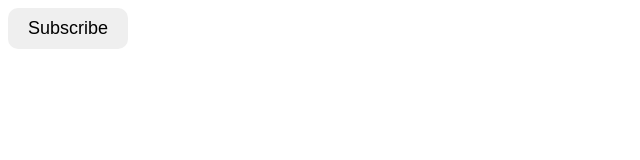
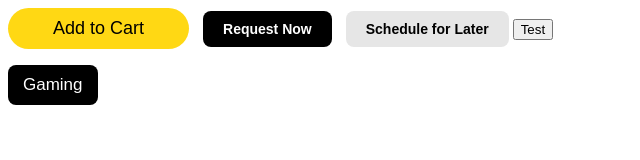
Before and after one commit to meliodaff/javascript-tutorial, a plain HTML site: page ten/index10.html in a window 1280 px wide. Shown: the whole page, without its empty margins (0-640 px from the left). Drawn offline with Linux system fonts and the light colour scheme.

Commit message:
finish the challenges

```diff
--- a/ten/index10.html
+++ b/ten/index10.html
@@ -7,7 +7,18 @@
     <title>HTML, CSS, JavaScript TOGETHER</title>
 </head>
 <body>
-    <button class="js-subscribe-button subscribe-button" onclick="subscribe()">Subscribe</button>
+    <!--<
+    button class="js-subscribe-button subscribe-button" onclick="subscribe()">Subscribe
+    </button>
+    -->
+    <button class="add-to-cart">Add to Cart</button>
+    <button class="request-now">Request Now</button>
+    <button class="schedule-for-later">Schedule for Later</button>
+    <button class="js-button">Test</button>
+
+    <p>
+        <button class="is-toggle" onclick="toggle()">Gaming</button>
+    </p>
 
     <script src="lesson10.js"></script>
 </body>
--- a/ten/lesson10.js
+++ b/ten/lesson10.js
@@ -1,3 +1,4 @@
+/*
 function subscribe(){
     let btn = document.getElementsByClassName('js-subscribe-button')[0];
 
@@ -10,3 +11,24 @@ function subscribe(){
         btn.classList.remove('subscribed-button')
     }
 }
+
+let testButton = document.getElementsByClassName('js-button')[0];
+
+if(testButton.classList.contains('js-button')){
+    console.log(true);
+}
+else{
+    console.log(false);
+}
+*/
+
+function toggle(){
+    const btnGaming = document.getElementsByClassName('is-toggle')[0];
+
+    if(btnGaming.classList.contains('is-toggled')){
+        btnGaming.classList.remove('is-toggled');
+    }
+    else{
+        btnGaming.classList.add('is-toggled');
+    }
+}
--- a/ten/style10.css
+++ b/ten/style10.css
@@ -1,3 +1,4 @@
+/*
 .subscribe-button{
     background-color: rgb(rgba(212, 163, 163, 0.351), green, blue);
     color: black;
@@ -12,3 +13,44 @@
     background-color:red;
     color: white;
 }
+    */
+
+.add-to-cart{
+    background-color: rgb(255, 216, 20);
+    padding: 10px 45px;
+    border-radius: 25px;
+    border: none;
+    font-size: 18px;
+    cursor: pointer;
+}
+
+.request-now, .schedule-for-later{
+    background-color: black;
+    color: white;
+    font-weight: bold;
+    padding: 10px 20px;
+    font-size: 14px;
+    border: none;
+    border-radius: 8px;
+    margin-left: 10px;
+    cursor: pointer;
+}
+
+.schedule-for-later{
+    background-color: rgb(230, 230, 230);
+    color: black;
+}
+.is-toggle{
+    background-color: black;
+    color: white;
+    padding: 10px 15px;
+    border: none;
+    border-radius: 8px;
+    cursor: pointer;
+    font-size: 17px;
+}
+
+.is-toggled{
+    background-color: rgb(229, 220, 220);
+    color: black;
+}
```
